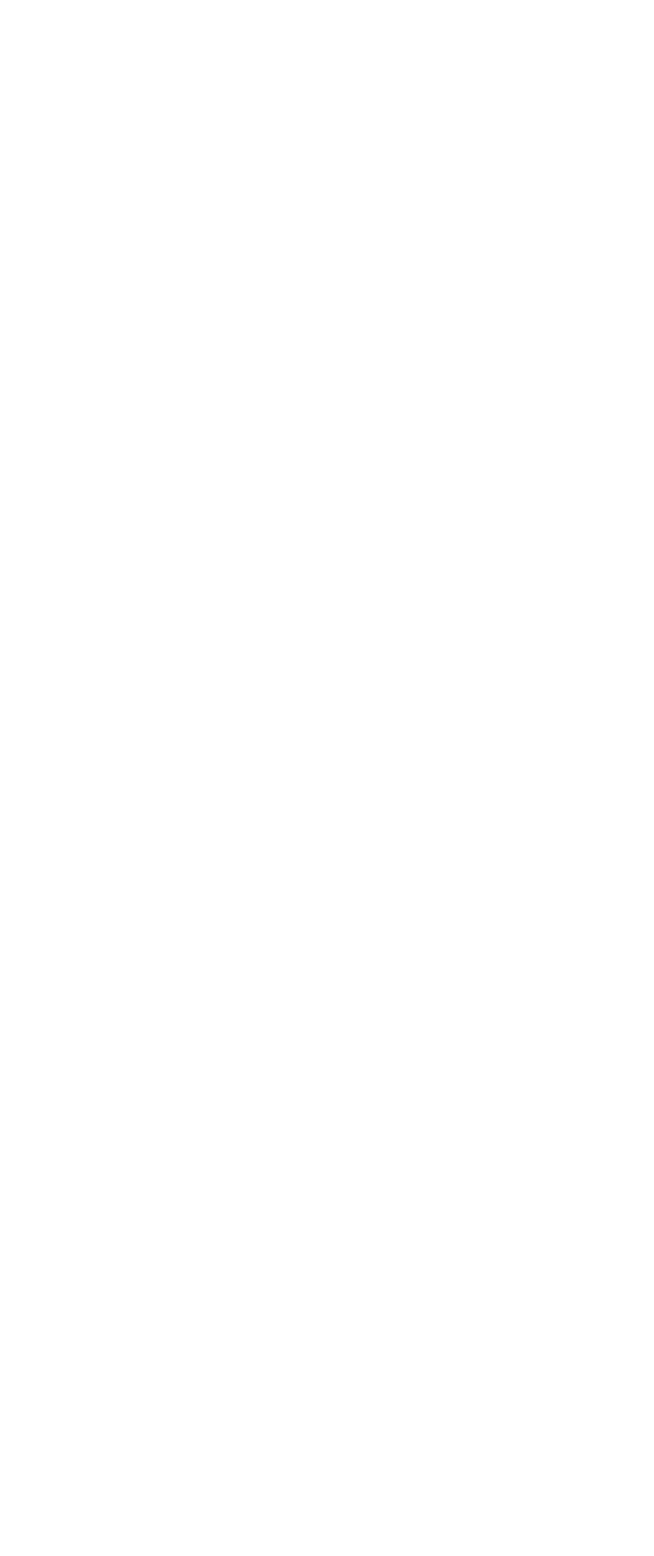
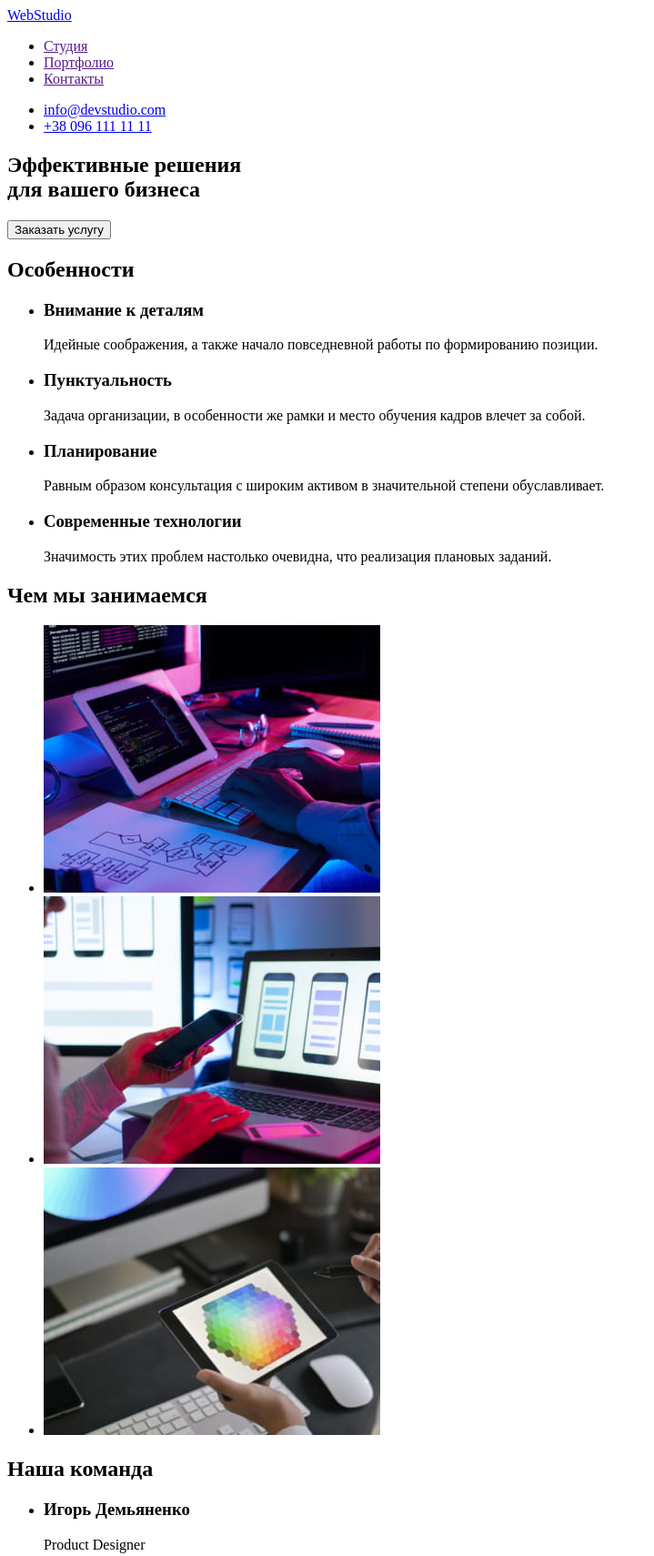
Before and after one commit to Ivan-Samoylenko/goit-markup-hw-01, a plain HTML site: page index.html in a window 1280 px wide. Shown: the top 1710 px of the page at 91% size, without its empty margins (0-719 px from the left). Before the commit the page ends 800 px from the top, so only its background shows below. Drawn offline with Linux system fonts and the light colour scheme.

Commit message:
Додає розмітку для головної сторінки
Додає розмітку html макету головної сторінки. Без css оформлення.

```diff
--- a/index.html
+++ b/index.html
@@ -1,12 +1,117 @@
 <!DOCTYPE html>
-<html lang="en">
-<head>
-    <meta charset="UTF-8">
-    <meta http-equiv="X-UA-Compatible" content="IE=edge">
-    <meta name="viewport" content="width=device-width, initial-scale=1.0">
-    <title>Document</title>
-</head>
-<body>
-
-</body>
+<html lang="ru">
+  <head>
+    <meta charset="UTF-8" />
+    <meta http-equiv="X-UA-Compatible" content="IE=edge" />
+    <meta name="viewport" content="width=device-width, initial-scale=1.0" />
+    <title>Главная</title>
+  </head>
+  <body>
+    <!-- Header -->
+    <header>
+      <!-- Navigation -->
+      <nav>
+        <!-- logo and link to homepage -->
+        <a href="/">WebStudio</a>
+        <!-- list of links to website pages -->
+        <ul>
+          <li><a href="">Студия</a></li>
+          <li><a href="">Портфолио</a></li>
+          <li><a href="">Контакты</a></li>
+        </ul>
+      </nav>
+      <!-- contacts -->
+      <ul>
+        <li><a href="mailto:info@devstudio.com">info@devstudio.com</a></li>
+        <li><a href="tel:+380961111111">+38 096 111 11 11</a></li>
+      </ul>
+    </header>
+    <!-- Main content -->
+    <main>
+      <!-- block hero -->
+      <section>
+        <h1>Эффективные решения<br />для вашего бизнеса</h1>
+        <button type="button">Заказать услугу</button>
+      </section>
+      <!-- peculiarities of the studio -->
+      <section>
+        <h2>Особенности</h2>
+        <ul>
+          <li>
+            <h3>Внимание к деталям</h3>
+            <p>Идейные соображения, а также начало повседневной работы по формированию позиции.</p>
+          </li>
+          <li>
+            <h3>Пунктуальность</h3>
+            <p>
+              Задача организации, в особенности же рамки и место обучения кадров влечет за собой.
+            </p>
+          </li>
+          <li>
+            <h3>Планирование</h3>
+            <p>
+              Равным образом консультация с широким активом в значительной степени обуславливает.
+            </p>
+          </li>
+          <li>
+            <h3>Современные технологии</h3>
+            <p>Значимость этих проблем настолько очевидна, что реализация плановых заданий.</p>
+          </li>
+        </ul>
+      </section>
+      <!-- what are we doing -->
+      <section>
+        <h2>Чем мы занимаемся</h2>
+        <ul>
+          <li>
+            <img src="./images/what_we_do_1.jpg" alt="код для десктопа" width="370" />
+          </li>
+          <li>
+            <img src="./images/what_we_do_2.jpg" alt="код для мобильных телефонов" width="370" />
+          </li>
+          <li>
+            <img src="./images/what_we_do_3.jpg" alt="код для планшетов" width="370" />
+          </li>
+        </ul>
+      </section>
+      <!-- our team -->
+      <section>
+        <h2>Наша команда</h2>
+        <ul>
+          <li>
+            <h3>Игорь Демьяненко</h3>
+            <p>Product Designer</p>
+            <img src="./images/team_1_igor.jpg" alt="Игорь" width="270" />
+          </li>
+          <li>
+            <h3>Ольга Репина</h3>
+            <p>Frontend Developer</p>
+            <img src="./images/team_2_olga.jpg" alt="Ольга" width="270" />
+          </li>
+          <li>
+            <h3>Николай Тарасов</h3>
+            <p>Marketing</p>
+            <img src="./images/team_3_nikolai.jpg" alt="Николай" width="270" />
+          </li>
+          <li>
+            <h3>Михаил Ермаков</h3>
+            <p>UI Designer</p>
+            <img src="./images/team_4_michail.jpg" alt="Михаил" width="270" />
+          </li>
+        </ul>
+      </section>
+    </main>
+    <!-- footer -->
+    <footer>
+        <!-- logo and link to homepage -->
+        <a href="/">WebStudio</a>
+        <!-- address -->
+        <address>г. Киев, пр-т Леси Украинки, 26</address>
+        <!-- contacts -->
+        <ul>
+            <li><a href="mailto:info@devstudio.com">info@devstudio.com</a></li>
+            <li><a href="tel:+380961111111">+38 096 111 11 11</a></li>
+        </ul>
+    </footer>
+  </body>
 </html>
```
